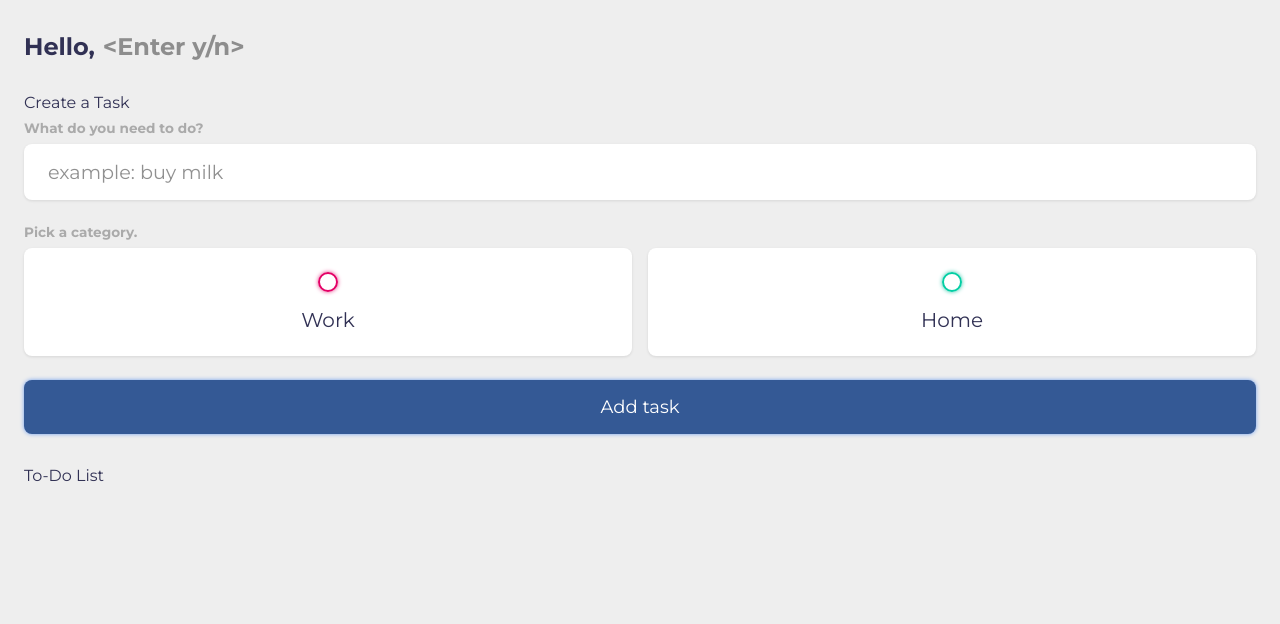
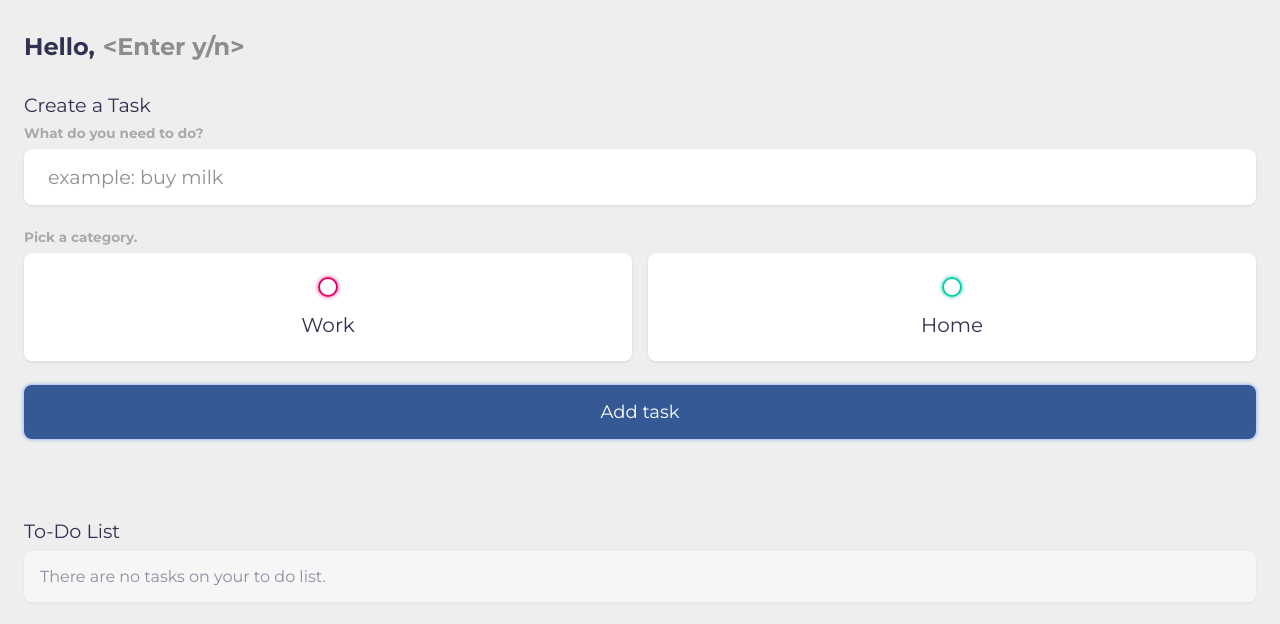
Before and after one commit to kathrynljackson/todo-list-categories, a plain HTML site: page index.html in a window 1280 px wide. Drawn offline with Linux system fonts and the light colour scheme.

Commit message:
Create no-task notification

```diff
--- a/index.html
+++ b/index.html
@@ -59,6 +59,7 @@
 
         <section class="todo-list">
             <h3>To-Do List</h3>
+            <div class="no-tasks" id="no-tasks">There are no tasks on your to do list.</div>
             <div class="list" id="todo-list">
                 <!-- <div class="todo-item done">
                     <label>
--- a/main.js
+++ b/main.js
@@ -38,8 +38,13 @@ window.addEventListener('load', () => {
 })
 
 function DisplayTasks() {
+    console.log(tasks.length);
     const todoList = document.querySelector('#todo-list');
+    const noTasks = document.querySelector('#no-tasks');
     todoList.innerHTML = '';
+
+    // Show notification if there are no tasks
+    noTasks.classList.toggle("show-empty-warning", tasks.length > 0);
 
     // Iterate through the array of tasks and create an individual element for each one
     tasks.forEach(taskItem => {
--- a/style.css
+++ b/style.css
@@ -48,7 +48,7 @@ section {
 
 h3 {
     color: var(--dark);
-    font-size: 1rem;
+    font-size: 1.2rem;
     font-weight: 400;
     margin-bottom: 0.5rem;
 }
@@ -172,6 +172,7 @@ input:checked ~ .bubble::after {
     box-shadow: var(--primary-glow);
     cursor: pointer;
     transition: 0.2s ease-in-out;
+    margin-bottom: 5rem;
 }
 
 .create-task input[type="submit"]:hover {
@@ -238,3 +239,18 @@ input:checked ~ .bubble::after {
     text-decoration: line-through;
     color: var(--gray);
 }
+
+.no-tasks {
+    display: flex;
+    align-items: center;
+    background-color: #FFF;
+    padding: 1rem;
+    border-radius: 0.5rem;
+    box-shadow: var(--shadow);
+    margin-bottom: 1rem;
+    opacity: 0.5;
+}
+
+.show-empty-warning {
+    display: none;
+}
```
